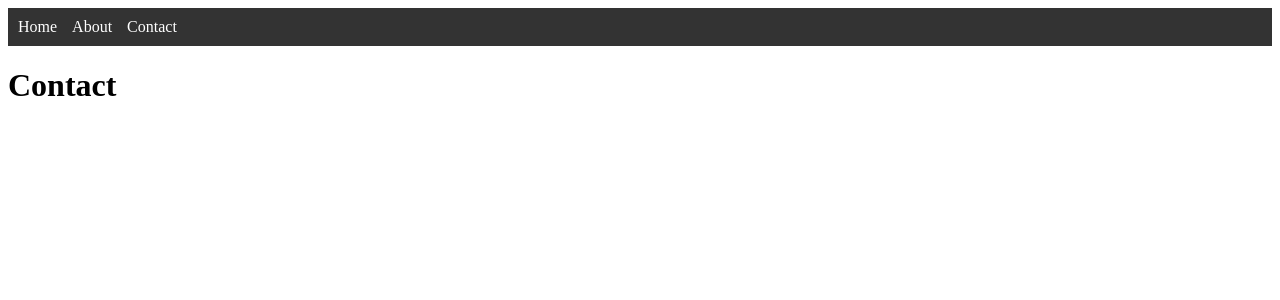
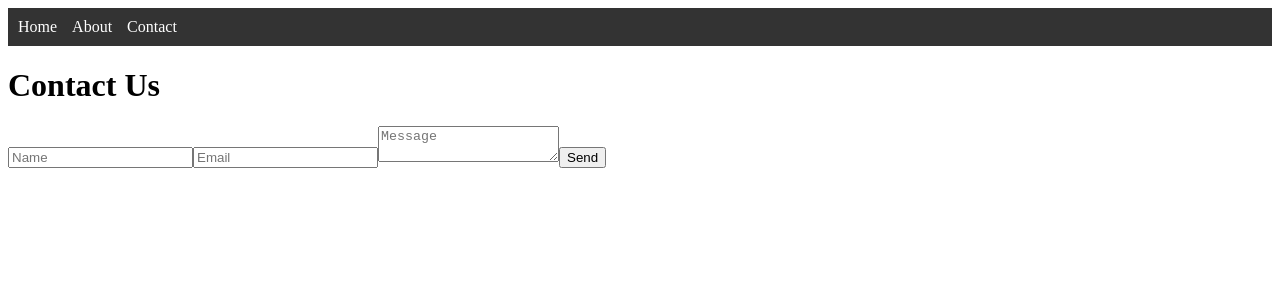
Before and after one commit to ateebqaiser/Blog-Platform-Skillify, a React (Vite) app in the folder blog_frontend/: page /contact in a window 1280 px wide. Shown: the top 300 px of the page. Built offline with nearby package versions, Linux system fonts and the light colour scheme.

Commit message:
Add Contact page structure and data fetching

```diff
--- a/blog_frontend/src/pages/Contact.jsx
+++ b/blog_frontend/src/pages/Contact.jsx
@@ -1,11 +1,35 @@
-import React from 'react'
+import { useState } from "react";
 
-const Contact = () => {
+export default function Contact() {
+  const [form, setForm] = useState({ name: "", email: "", message: "" });
+
+  const handleChange = e => {
+    setForm({ ...form, [e.target.name]: e.target.value });
+  };
+
+  const handleSubmit = e => {
+    e.preventDefault();
+    fetch("http://localhost:4000/contact", {
+      method: "POST",
+      headers: { "Content-Type": "application/json" },
+      body: JSON.stringify(form)
+    })
+      .then(res => res.json())
+      .then(() => {
+        alert("Message sent!");
+        setForm({ name: "", email: "", message: "" });
+      });
+  };
+
   return (
-    <>
-    <h1>Contact</h1>
-    </>
-  )
+    <div className="contact">
+      <h1>Contact Us</h1>
+      <form onSubmit={handleSubmit}>
+        <input name="name" value={form.name} onChange={handleChange} placeholder="Name" />
+        <input name="email" value={form.email} onChange={handleChange} placeholder="Email" />
+        <textarea name="message" value={form.message} onChange={handleChange} placeholder="Message"></textarea>
+        <button type="submit">Send</button>
+      </form>
+    </div>
+  );
 }
-
-export default Contact
```
